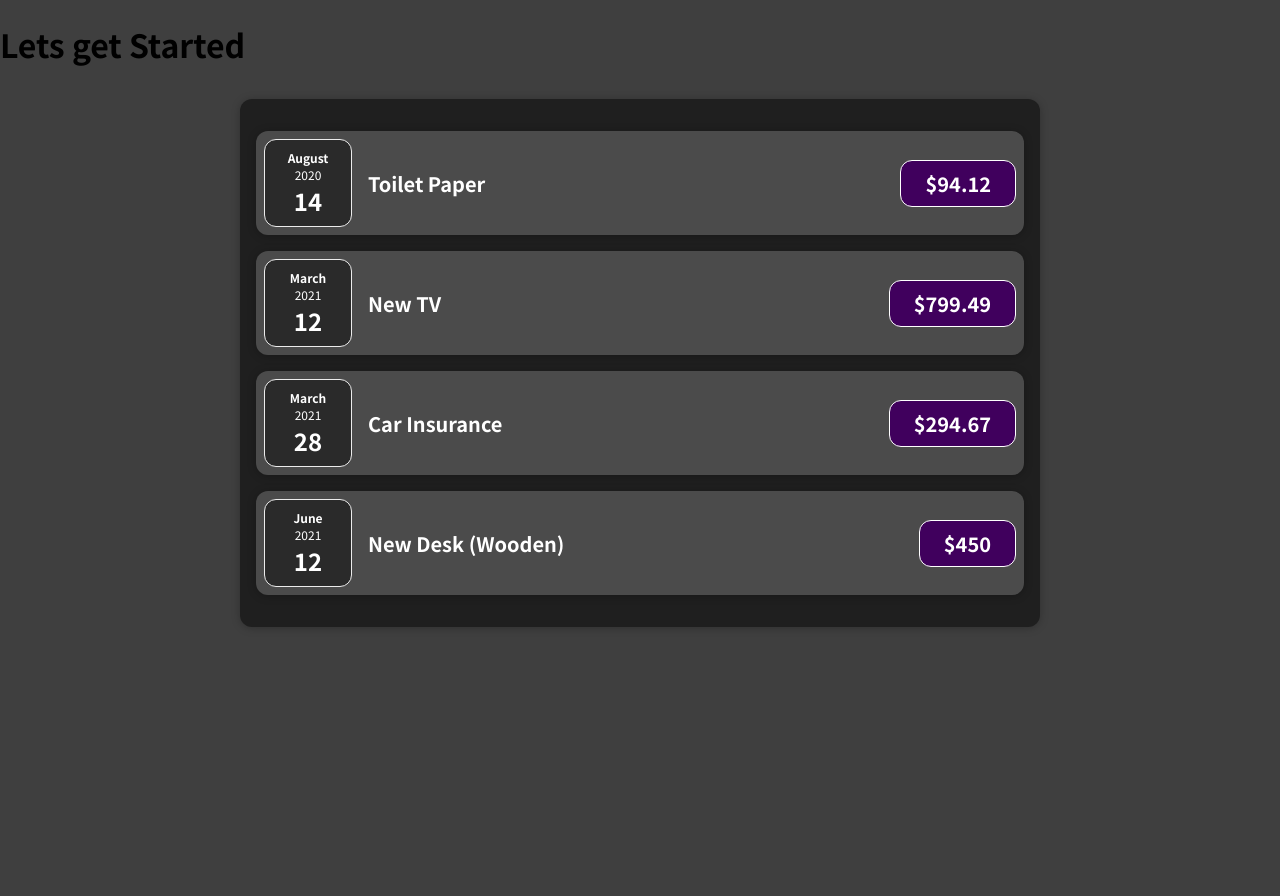
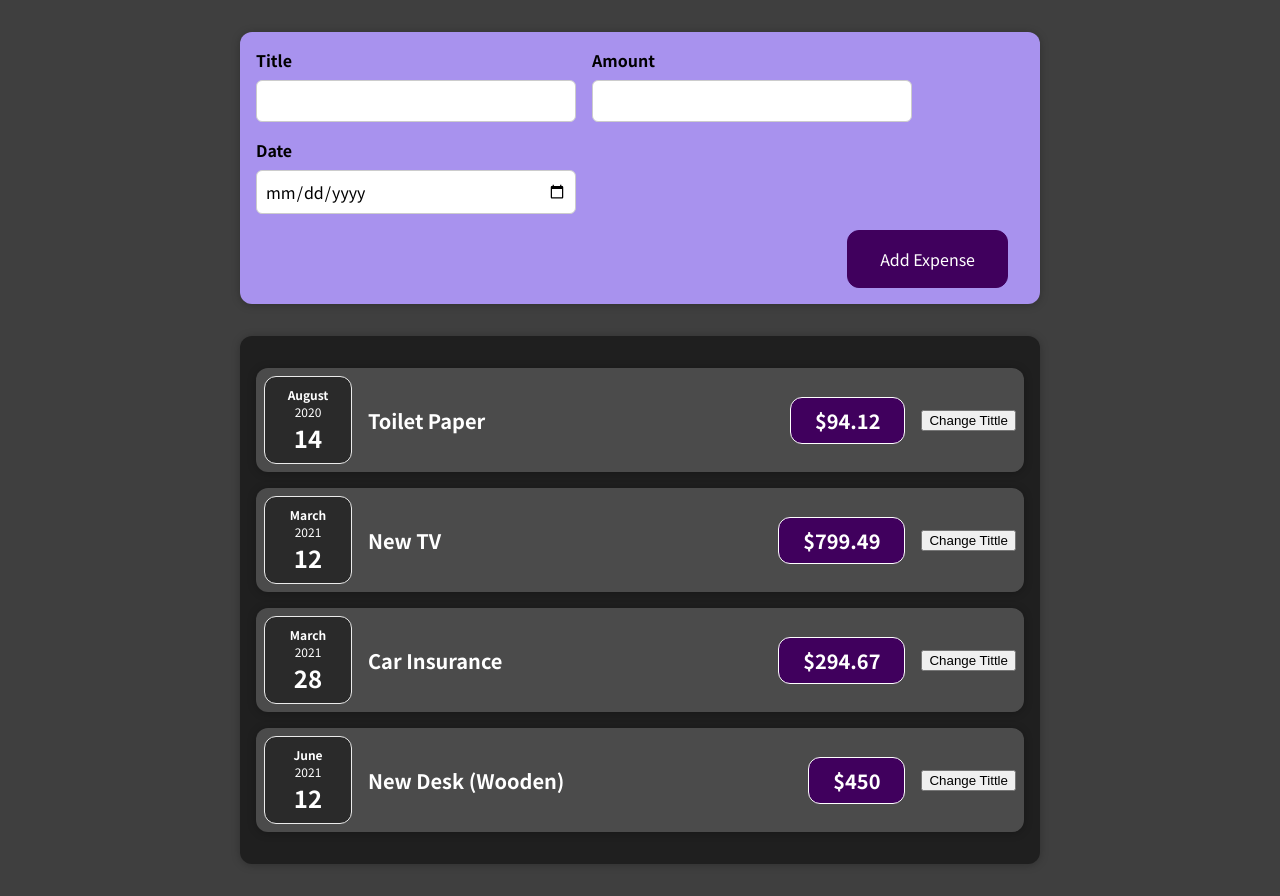
Before and after one commit to rhobbikhaidir/Dinamic-css-React, a React (Create React App) app: page / in a window 1280 px wide. Before the commit the page ends 800 px from the top, so only its background shows below. Built offline with nearby package versions, Linux system fonts and the light colour scheme.

Commit message:
learning react hooks, next hooks two binding

```diff
--- a/src/App.js
+++ b/src/App.js
@@ -1,4 +1,5 @@
 import Expenses from "./components/Expenses/Expenses";
+import NewExpense from "./components/NewExpense/NewExpense";
 
 function App() {
   const expenses = [
@@ -24,7 +25,7 @@
   ];
   return (
     <div>
-      <h1>Lets get Started</h1>
+      <NewExpense />
       <Expenses item={expenses} />
     </div>
   );
--- a/src/components/Expenses/ExpenseItem.js
+++ b/src/components/Expenses/ExpenseItem.js
@@ -1,14 +1,19 @@
-import React from "react";
+import React, { useState } from "react";
 import Card from "../UI/Card";
 import ExpenseDate from "./ExpenseDate";
 import "./ExpenseItem.css";
 export default function Expenseitem(props) {
+  const [title, setTitle] = useState(props.title);
+  const clickHandler = () => {
+    setTitle("Update!");
+  };
   return (
     <Card className="expense-item">
       <ExpenseDate date={props.date} />
       <div className="expense-item__description">
-        <h2>{props.title}</h2>
+        <h2>{title}</h2>
         <div className="expense-item__price">${props.amount}</div>
+        <button onClick={clickHandler}>Change Tittle</button>
       </div>
     </Card>
   );
--- /dev/null
+++ b/src/components/NewExpense/ExpenseForm.css
@@ -0,0 +1,26 @@
+.new-expense__controls {
+  display: flex;
+  flex-wrap: wrap;
+  gap: 1rem;
+  margin-bottom: 1rem;
+  text-align: left;
+}
+
+.new-expense__control label {
+  font-weight: bold;
+  margin-bottom: 0.5rem;
+  display: block;
+}
+
+.new-expense__control input {
+  font: inherit;
+  padding: 0.5rem;
+  border-radius: 6px;
+  border: 1px solid #ccc;
+  width: 20rem;
+  max-width: 100%;
+}
+
+.new-expense__actions {
+  text-align: right;
+}
--- /dev/null
+++ b/src/components/NewExpense/ExpenseForm.js
@@ -0,0 +1,60 @@
+import React, { useState } from "react";
+import "./ExpenseForm.css";
+export default function ExpenseForm() {
+  const [enteredTitle, setEnteredTitle] = useState("");
+  const [enteredAmount, setEnteredAmount] = useState("");
+  const [enteredDate, setEnteredDate] = useState("");
+
+  const titleChangeHandler = (e) => {
+    setEnteredTitle(e.target.value);
+  };
+
+  const amountChangeHandler = (e) => {
+    setEnteredAmount(e.target.value);
+  };
+
+  const dateChangeHandler = (e) => {
+    setEnteredDate(e.target.value);
+  };
+
+  const submitHandler = (e) => {
+    e.preventDefault();
+    const expenseData = {
+      title: enteredTitle,
+      amount: enteredAmount,
+      date: new Date(enteredDate),
+    };
+    console.log(expenseData);
+  };
+  return (
+    <form onSubmit={submitHandler}>
+      <div className="new-expense__controls">
+        <div className="new-expense__control">
+          <label htmlFor="Title">Title</label>
+          <input type="text" onChange={titleChangeHandler} />
+        </div>
+        <div className="new-expense__control">
+          <label htmlFor="Amount">Amount</label>
+          <input
+            type="number"
+            min="0.01"
+            step="0.01"
+            onChange={amountChangeHandler}
+          />
+        </div>
+        <div className="new-expense__control">
+          <label htmlFor="Date">Date</label>
+          <input
+            type="date"
+            min="2019-01-01"
+            max="2022-12-31"
+            onChange={dateChangeHandler}
+          />
+        </div>
+      </div>
+      <div className="new-expense__actions">
+        <button type="submit">Add Expense</button>
+      </div>
+    </form>
+  );
+}
--- /dev/null
+++ b/src/components/NewExpense/NewExpense.css
@@ -0,0 +1,38 @@
+.new-expense {
+  background-color: #a892ee;
+  padding: 1rem;
+  margin: 2rem auto;
+  width: 50rem;
+  max-width: 95%;
+  border-radius: 12px;
+  text-align: center;
+  box-shadow: 0 1px 8px rgba(0, 0, 0, 0.25);
+}
+
+.new-expense button {
+  font: inherit;
+  cursor: pointer;
+  padding: 1rem 2rem;
+  border: 1px solid #40005d;
+  background-color: #40005d;
+  color: white;
+  border-radius: 12px;
+  margin-right: 1rem;
+}
+
+.new-expense button:hover,
+.new-expense button:active {
+  background-color: #510674;
+  border-color: #510674;
+}
+
+.new-expense button.alternative {
+  color: #220131;
+  border-color: transparent;
+  background-color: transparent;
+}
+
+.new-expense button.alternative:hover,
+.new-expense button.alternative:active {
+  background-color: #ddb3f8;
+}
--- /dev/null
+++ b/src/components/NewExpense/NewExpense.js
@@ -0,0 +1,11 @@
+import React from "react";
+import ExpenseForm from "./ExpenseForm";
+import "./NewExpense.css";
+
+export default function NewExpense() {
+  return (
+    <div className="new-expense">
+      <ExpenseForm />
+    </div>
+  );
+}
```
